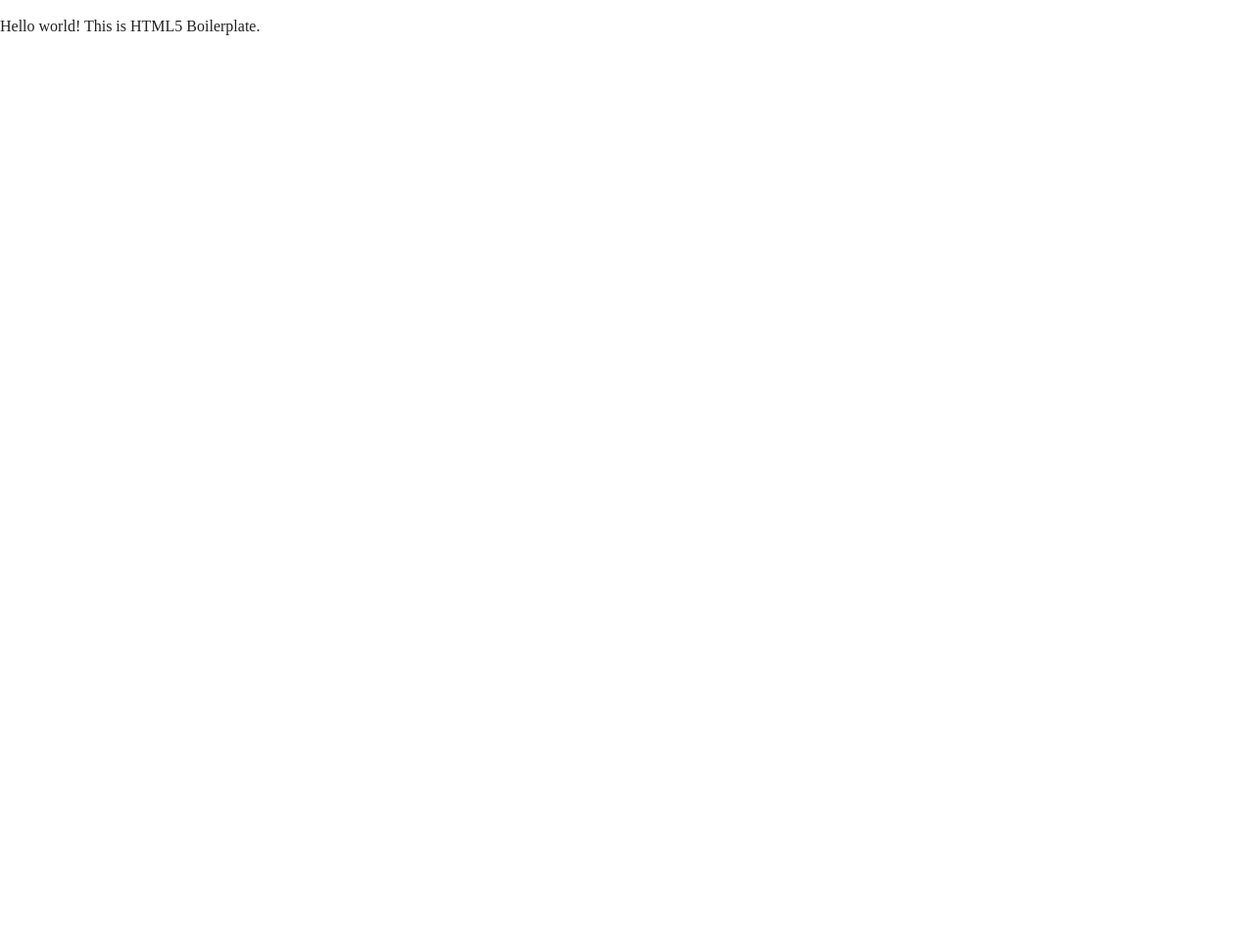
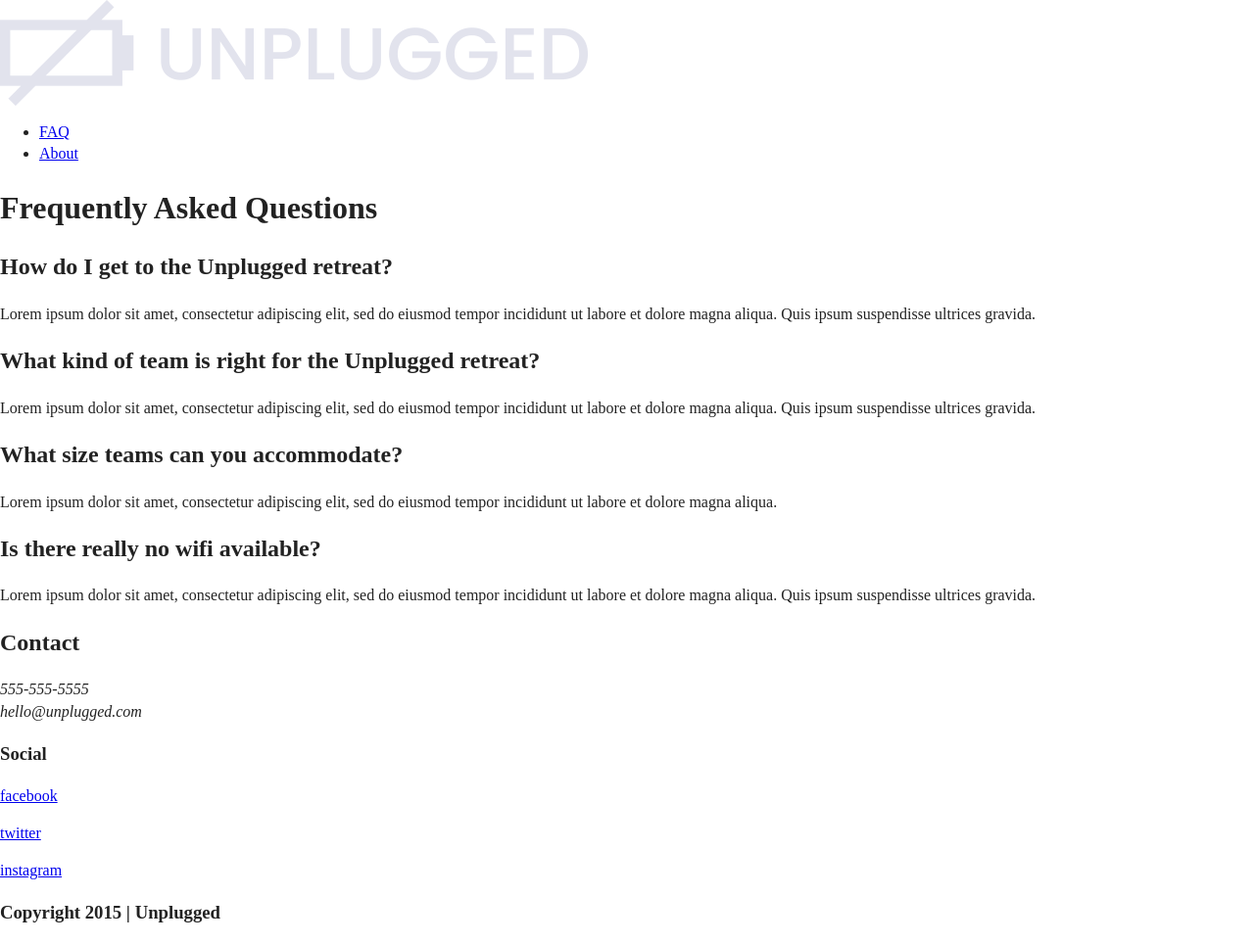
Before and after one commit to EdgarZapataGarfias/unplugged-site, a website: page faq/index.html in a window 1280 px wide. Shown: the whole page at 98% size. Before the commit the page ends 800 px from the top, so only its background shows below. Drawn offline with Linux system fonts and the light colour scheme; files whose address does not match are found by name.

Commit message:
FAQ page

```diff
--- a/faq/index.html
+++ b/faq/index.html
@@ -24,8 +24,62 @@
 
 <body>
 
-  <!-- Add your site or application content here -->
-  <p>Hello world! This is HTML5 Boilerplate.</p>
+  <header>
+    <div class="content-wrapper">
+        <a href="#"><img src="img/unpluggedlogo.png" alt="unplugged logo"></a>
+      <div class="header-divider"></div>
+        <nav>
+          <ul>
+            <li><a href="faq/index.html" target="_blank">FAQ</a></li>
+            <li><a href="about/index.html" target="_blank">About</a></li>
+          </ul>
+        </nav>
+    </div>
+  </header>
+  <main>
+    <section class="faq">
+      <div class="content-wrapper">
+        <div class="faq-content">
+          <h1>Frequently Asked Questions</h1>
+          <h2>How do I get to the Unplugged retreat?</h2>
+          <p>Lorem ipsum dolor sit amet, consectetur adipiscing elit, sed do eiusmod tempor incididunt ut labore et dolore magna aliqua. Quis ipsum suspendisse ultrices gravida.</p>
+          <h2>What kind of team is right for the Unplugged retreat?</h2>
+          <p>Lorem ipsum dolor sit amet, consectetur adipiscing elit, sed do eiusmod tempor incididunt ut labore et dolore magna aliqua. Quis ipsum suspendisse ultrices gravida.</p>
+          <h2>What size teams can you accommodate?</h2>
+          <p>Lorem ipsum dolor sit amet, consectetur adipiscing elit, sed do eiusmod tempor incididunt ut labore et dolore magna aliqua.</p>
+          <h2>Is there really no wifi available?</h2>
+          <p>Lorem ipsum dolor sit amet, consectetur adipiscing elit, sed do eiusmod tempor incididunt ut labore et dolore magna aliqua. Quis ipsum suspendisse ultrices gravida.</p>
+        </div>
+      </div>
+
+    </section>
+  </main>
+
+  <footer>
+    <div class="content-wrapper">
+      <div class="footer-content">
+        <div class="contact">
+          <h2>Contact</h2>
+          <address>
+            <p>555-555-5555 <br>hello@unplugged.com</p>
+          </address>
+        </div>
+        <div class="social">
+          <h3>Social</h3>
+          <div class="social-icons">
+            <p><a href="https://www.facebook.com" target="_blank">facebook</a></p>
+            <p><a href="https://twitter.com" target="_blank">twitter</a></p>
+            <p><a href="https://instagram.com" target="_blank">instagram</a>
+            </p>
+          </div>
+        </div>
+
+      </div>
+    </div>
+    <div class="copyright"></div>
+    <h3>Copyright 2015 | Unplugged</h3>
+  </footer>
+
   <script src="../js/vendor/modernizr-3.11.2.min.js"></script>
   <script src="../js/plugins.js"></script>
   <script src="../js/main.js"></script>
```
Also changed, not shown: about/index.html (+2 -2 lines).
